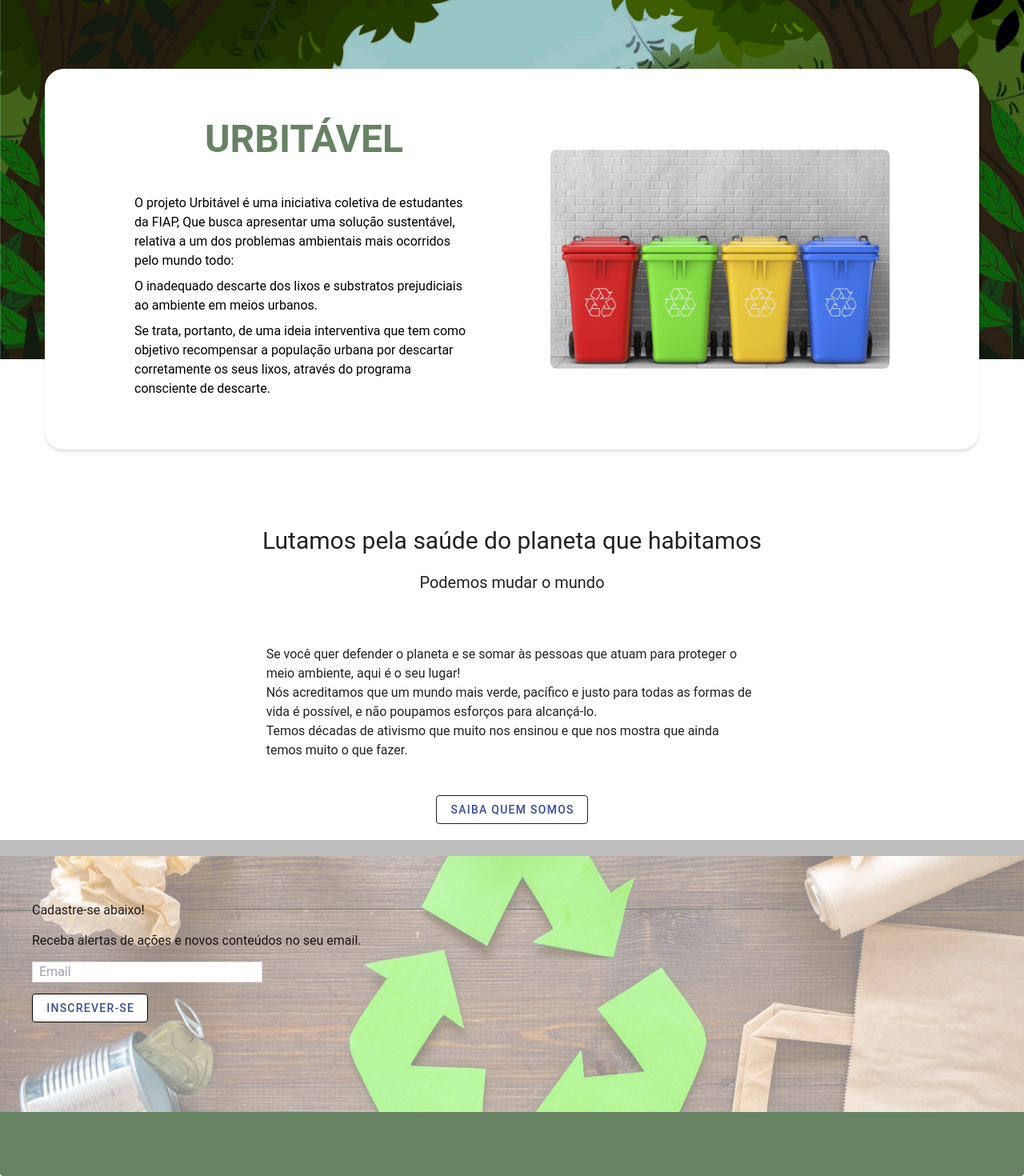
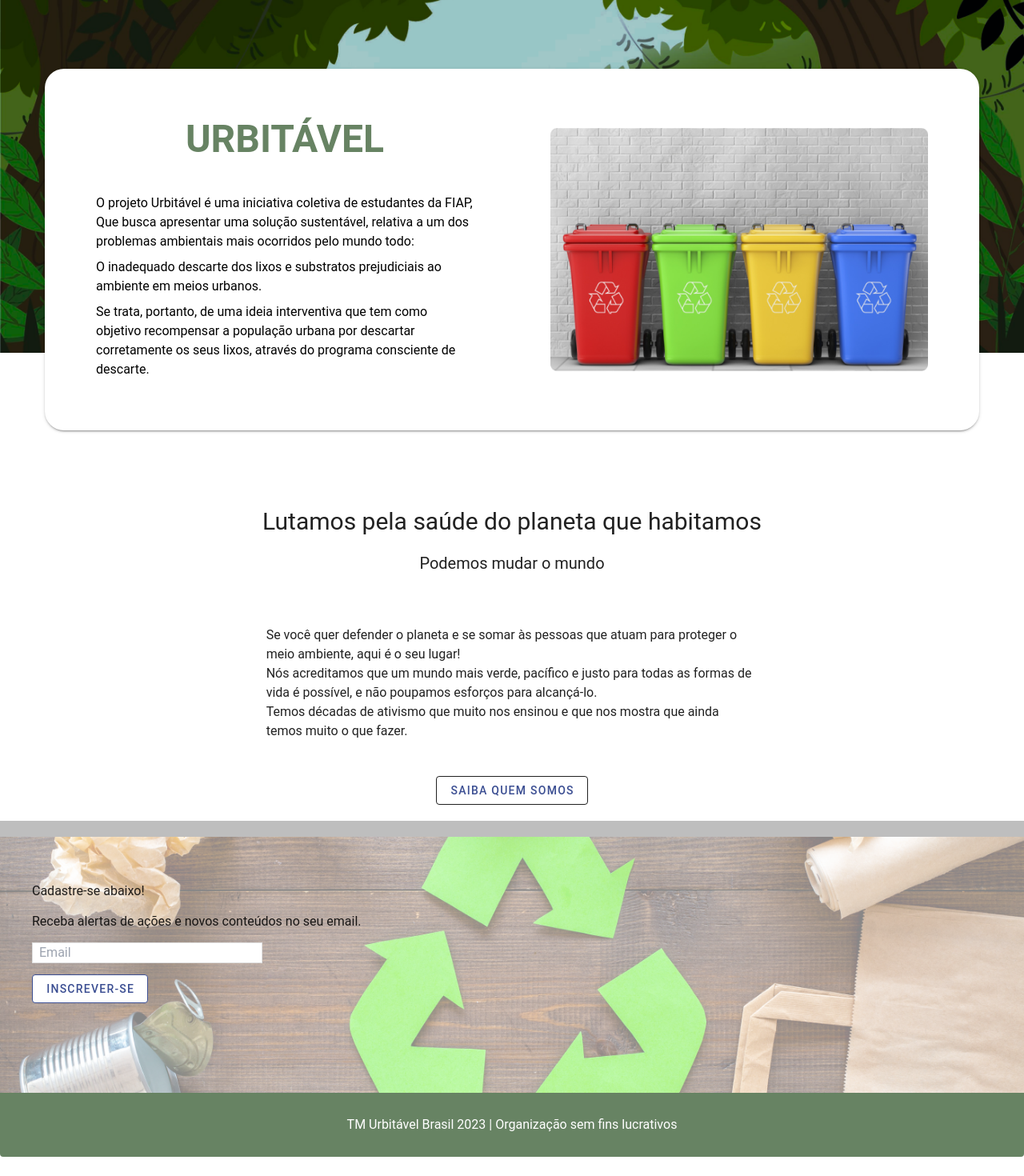
Before and after one commit to Jeffsantos3002/urbitavel-projeto-comunitario, a Vue app: page / in a window 1280 px wide. Shown: the part 158-1628 px from the top of the page at 80% size. After the commit the page ends 1604 px from the top, so only its background shows below. Built offline with nearby package versions, Linux system fonts and the light colour scheme.

Commit message:
Corrigi bugs de estilização da página inicial

```diff
--- a/src/Layout/AppLayout.vue
+++ b/src/Layout/AppLayout.vue
@@ -5,7 +5,7 @@
         class="flex justify-between flex-row items-center space-x-8"
         color="greenDark"
       >
-        <v-app-bar-nav-icon @click="drawer = !drawer" class="d-xs-flex d-lg-none"></v-app-bar-nav-icon>
+        <v-app-bar-nav-icon @click="drawer = !drawer" class="d-xs-flex d-lg-none absolute"></v-app-bar-nav-icon>
         <Navbar/>
       </v-app-bar>
       <v-navigation-drawer v-model="drawer" color="greenDark" temporary >
--- a/src/components/CardUrbitavel.vue
+++ b/src/components/CardUrbitavel.vue
@@ -1,5 +1,5 @@
 <template>
-  <div class="max-w-screen-xl flex rounded-3xl shadow-md bg-white p-11 xl:px-28 xl:py-16 justify-center">
+  <div class="max-w-screen-xl flex rounded-3xl elevation-2 bg-white p-4 sm:p-16 justify-center">
     <slot></slot>
   </div>
 </template>
--- a/src/components/footer.vue
+++ b/src/components/footer.vue
@@ -12,7 +12,7 @@
         <input type="email" placeholder="Email" class="pl-2 w-full focus:outline-none">
       </div>
         <div class="w-48">
-          <v-btn variant="outlined" class="bg-white">
+          <v-btn variant="outlined" color="#3b4e92" :style="{ borderColor: '#3b4e92' }" class="bg-white" >
             <span class="text-lilac">
               Inscrever-se
             </span>
@@ -21,8 +21,8 @@
 
 
     </div>
-    <div class="bg-title w-full	h-20">
-
+    <div class="bg-title w-full	h-20 flex items-center justify-center p-8">
+      <p class="text-white text-center font-normal">TM Urbitável Brasil 2023 | Organização sem fins lucrativos </p>
     </div>
   </div>
 </template>
@@ -40,8 +40,4 @@
   background-color: white !important;
 }
 
-.v-btn--variant-outlined {
-  border: thin solid #3b4e92;
-  background-color: white;
-}
 </style>
--- a/src/components/navbar.vue
+++ b/src/components/navbar.vue
@@ -1,5 +1,5 @@
 <template>
-  <div class="w-full flex flex-row items-center px-5 ">
+  <div class="w-full flex flex-row items-center sm:px-5 ">
     <div class="flex items-center justify-center w-full space-x-4">
       <h1 class="text-4xl text-white font-normal">URBITÁVEL</h1>
       <div class="w-8 hidden xl:flex">
```
